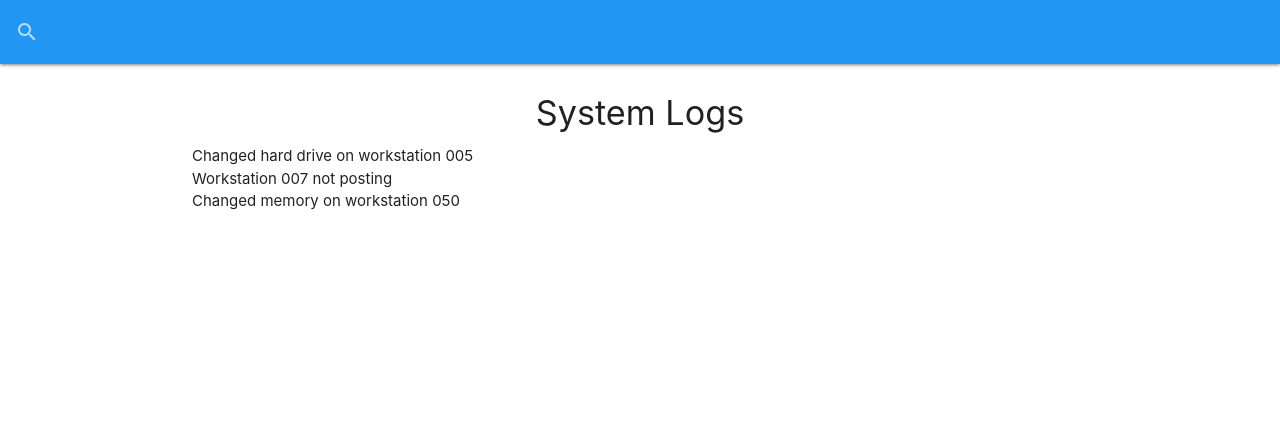
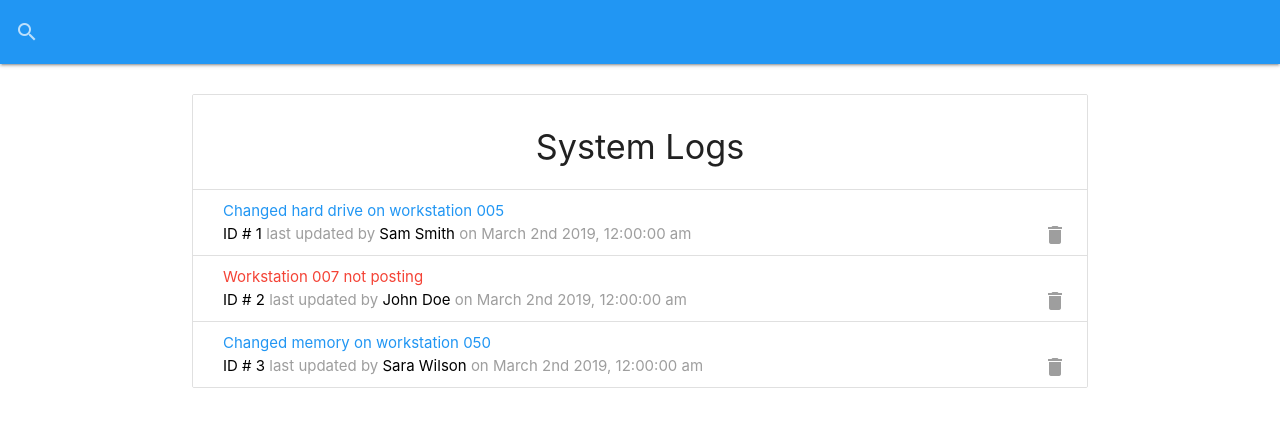
Before and after one commit to tgribeauval/IT-Logger, a React (Create React App) app: page / in a window 1280 px wide. Shown: the top 426 px of the page. Built offline with nearby package versions, Linux system fonts and the light colour scheme; data requests are answered from the project's data file.

Commit message:
LogItem and Preloader components

```diff
--- a/package.json
+++ b/package.json
@@ -7,8 +7,10 @@
     "@testing-library/react": "^9.4.0",
     "@testing-library/user-event": "^7.2.1",
     "materialize-css": "^1.0.0",
+    "moment": "^2.24.0",
     "react": "^16.12.0",
     "react-dom": "^16.12.0",
+    "react-moment": "^0.9.7",
     "react-scripts": "3.3.0"
   },
   "scripts": {
--- /dev/null
+++ b/src/components/layout/Preloader.js
@@ -0,0 +1,11 @@
+import React from "react";
+
+const Preloader = props => {
+  return (
+    <div className='progress blue lighten-4'>
+      <div className='indeterminate blue'></div>
+    </div>
+  );
+};
+
+export default Preloader;
--- a/src/components/logs/LogItem.js
+++ b/src/components/logs/LogItem.js
@@ -0,0 +1,36 @@
+import React from "react";
+import Moment from "react-moment";
+import PropTypes from "prop-types";
+
+const LogItem = ({ log }) => {
+  return (
+    <li className='collection-item'>
+      <div>
+        <a
+          href='#edit-log-modal'
+          className={`modal-trigger ${
+            log.attention ? "red-text" : "blue-text"
+          }`}
+        >
+          {log.message}
+        </a>
+        <br />
+        <span className='grey-text'>
+          <span className='black-text'>ID # {log.id}</span> last updated by
+          {"  "}
+          <span className='black-text'>{log.tech}</span> on{" "}
+          <Moment format='MMMM Do YYYY, h:mm:ss a'>{log.date}</Moment>
+        </span>
+        <a href='#!' className='secondary-content'>
+          <i className='material-icons grey-text'>delete</i>
+        </a>
+      </div>
+    </li>
+  );
+};
+
+LogItem.propTypes = {
+  log: PropTypes.object.isRequired
+};
+
+export default LogItem;
--- a/src/components/logs/Logs.js
+++ b/src/components/logs/Logs.js
@@ -1,5 +1,6 @@
 import React, { useState, useEffect } from "react";
-
+import LogItem from "./LogItem";
+import Preloader from "../layout/Preloader";
 const Logs = () => {
   const [logs, setLogs] = useState([]);
   const [loading, setLoading] = useState(false);
@@ -19,17 +20,17 @@
   };
 
   if (loading) {
-    return <h4>Loading...</h4>;
+    return <Preloader />;
   }
   return (
-    <ul className='collection-with-header'>
+    <ul className='collection with-header'>
       <li className='collection-header'>
         <h4 className='center'>System Logs</h4>
       </li>
       {!loading && logs.length === 0 ? (
         <p className='center'>No logs to show...</p>
       ) : (
-        logs.map(log => <li>{log.message}</li>)
+        logs.map(log => <LogItem log={log} key={log.id} />)
       )}
     </ul>
   );
```
Also changed, not shown: 1 other file (tests, documents, lock files or other folders).
